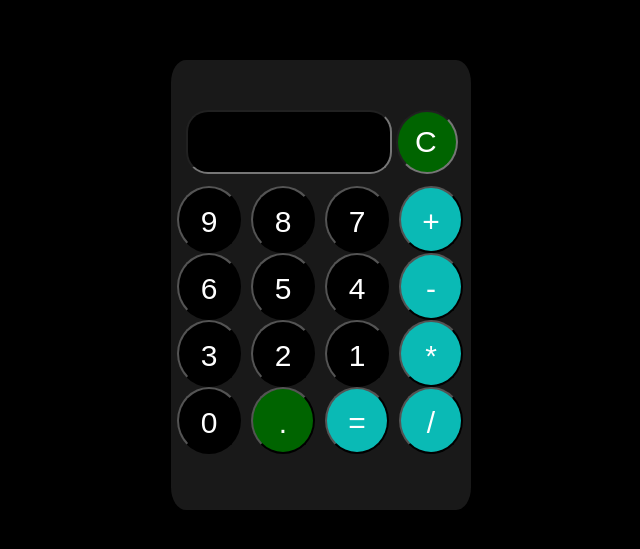
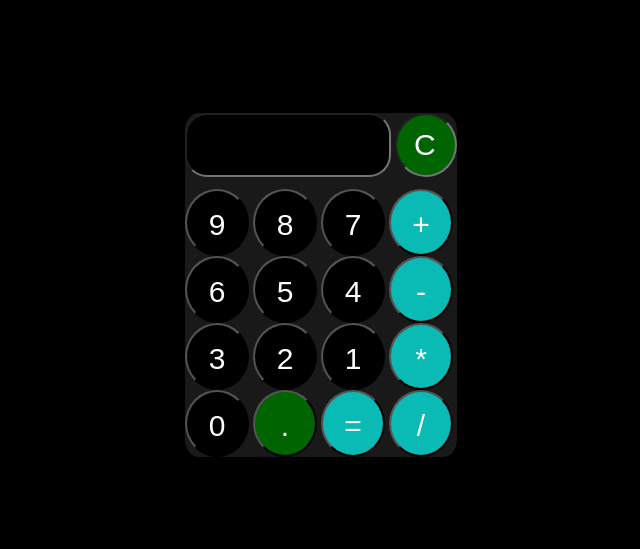
Before and after one commit to Gilpac/Calculadora, a plain HTML site: page index.html in a window 1280 px wide. Shown: the part 123-672 px from the top of the page, without its empty margins (327-967 px from the left). Drawn offline with Linux system fonts and the light colour scheme.

Commit message:
Alterei apenas algumas coisas no css

```diff
--- a/estilo/calculadora.css
+++ b/estilo/calculadora.css
@@ -19,8 +19,6 @@ input{
     display: inline-block;
     background-color: #191919;
     border-radius: 5%;
-    height: 450px;
-    width: 300px;
 }
 
 .num-cor{
@@ -28,7 +26,7 @@ input{
     width: 64px;
     height: 67px;
     cursor: pointer;
-    margin-left: 6px;
+
 
 }
 
@@ -48,8 +46,7 @@ input{
     margin-bottom: 12px;
     color: #fff;
     background-color: #000;
-    margin-top: 50px;
-    margin-left: 15px;
+
 
 }
 
--- a/index.html
+++ b/index.html
@@ -10,8 +10,8 @@
 <body>
     <div class="main">
         <form action="" name="calculadoraa">
-            <input type="text" class="texto-cor" name="text1" desabled>
-            <input type="text" class="text-cor" name="text2" value="C" onclick="location.reload()"><br>
+            <input type="text" class="texto-cor" name="text1">
+            <input type="text" class="text-cor" name="text2" value="C" onclick="location.reload()" ><br>
 
             <input type="button" class="num-cor" name="btn9" value="9" onclick="displaynum(btn9.value)">
             <input type="button" class="num-cor" name="btn8" value="8" onclick="displaynum(btn8.value)">
```
